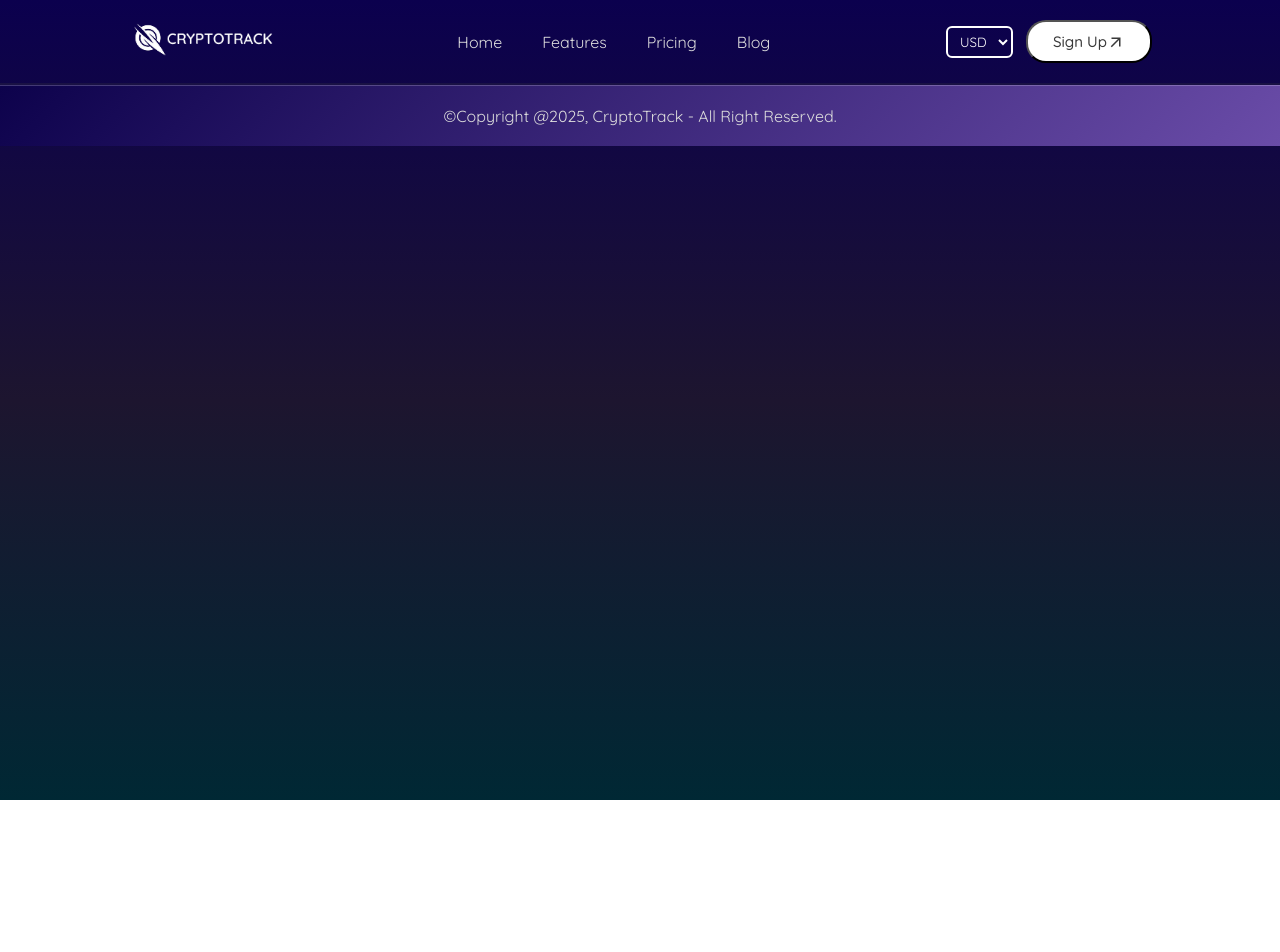
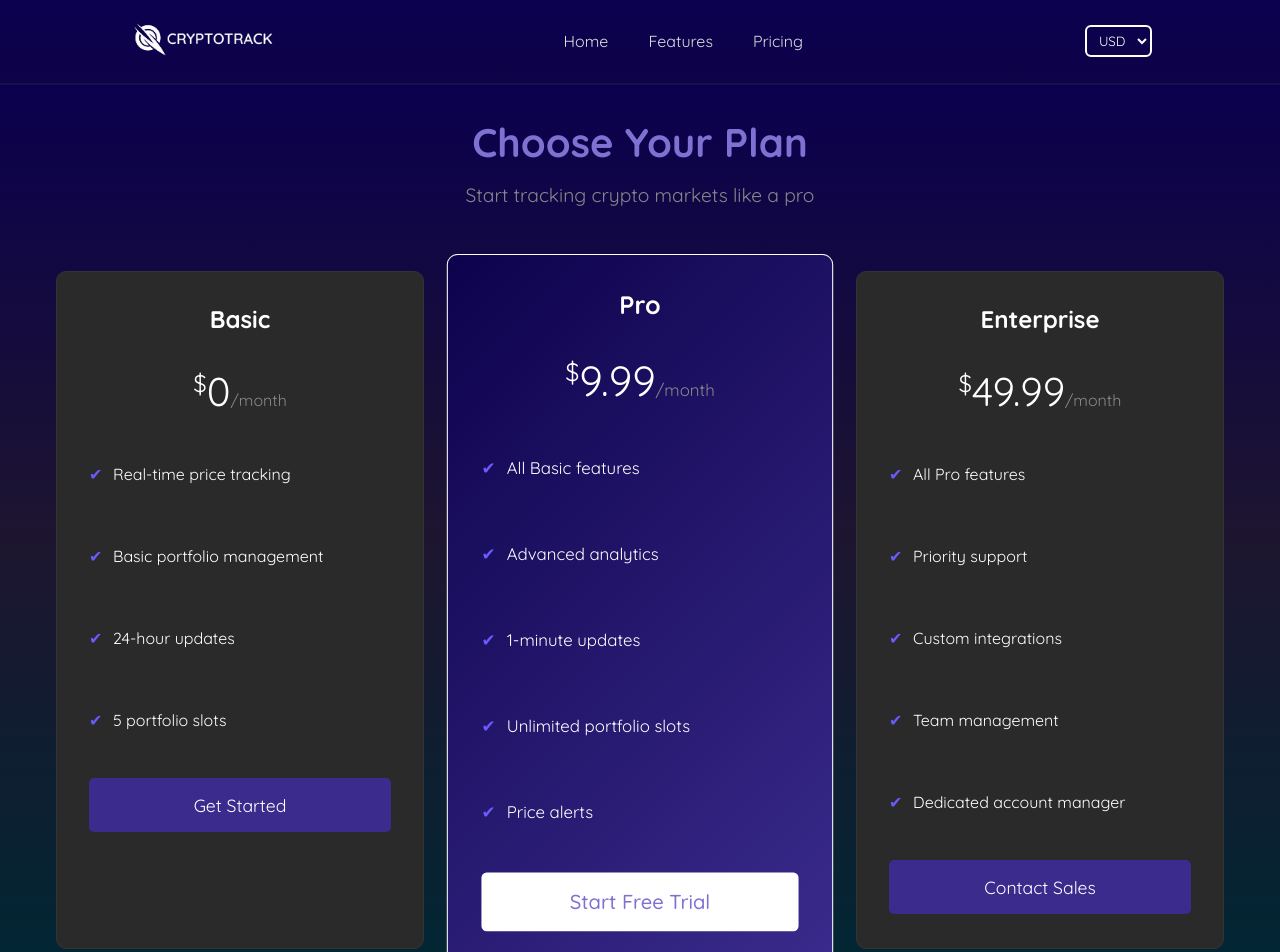
Before and after one commit to thegoofy-dev/crpytoTrack, a React (Vite) app: page /pricing in a window 1280 px wide. Shown: the top 952 px of the page. Before the commit the page ends 800 px from the top, so only its background shows below. Built offline with nearby package versions, Linux system fonts and the light colour scheme; no server answers.

Commit message:
Add Pricing page with styles; update Navbar and App to include Pricing route

```diff
--- a/src/App.tsx
+++ b/src/App.tsx
@@ -4,6 +4,7 @@ import Home from "./pages/Home/Home";
 import Coin from "./pages/Coin/Coin";
 import Footer from './components/Footer/Footer';
 import Features from './pages/Features/Features';
+import Pricing from './pages/Pricing/Pricing';
 
 const App = () => {
   return (
@@ -13,6 +14,7 @@ const App = () => {
         <Route path="/" element={<Home />} />
         <Route path="/coin/:coinId" element={<Coin />} />
         <Route path="/features" element={<Features />} />
+        <Route path="/pricing" element={<Pricing />} />
       </Routes>
       <Footer />
     </div>
--- a/src/components/Footer/Footer.css
+++ b/src/components/Footer/Footer.css
@@ -1,25 +1,8 @@
 .footer {
-    padding: 20px;
-    background: linear-gradient(135deg, #0D024C, #6a4ca8); /* Matching gradient */
-    color: #fff; /* White text for contrast */
     text-align: center;
-    font-family: "Arial", sans-serif;
-    border-top: 1px solid rgba(255, 255, 255, 0.2); /* Subtle border for separation */
+    margin: auto;
+    max-width: 80%;
+    border-top:1px solid #989898;
+    padding: 15px 0px;
+    font-size: 13px;
 }
-
-.footer p {
-    margin: 0;
-    font-size: 1rem;
-    color: #dcdcdc; /* Light gray for subtle contrast */
-}
-
-.footer a {
-    color: #fff; /* White links */
-    text-decoration: none;
-    font-weight: bold;
-    transition: color 0.3s ease;
-}
-
-.footer a:hover {
-    color: #6a4ca8; /* Light purple on hover */
-}
--- a/src/components/Navbar/Navbar.tsx
+++ b/src/components/Navbar/Navbar.tsx
@@ -1,34 +1,32 @@
 import "./Navbar.css";
 import logo from "../../assets/logo.png";
 import { useContext } from "react";
-import { MdArrowOutward } from "react-icons/md";
 import { CoinContext } from "../../contexts/CoinContext";
 import { Link } from "react-router-dom";
 
 const Navbar = () => {
-
   const { setCurrency } = useContext(CoinContext);
 
   const currencyHandler = async (e: React.ChangeEvent<HTMLSelectElement>) => {
     switch (e.target.value) {
       case "usd": {
-                setCurrency({ name: "usd", symbol: "$" })
+        setCurrency({ name: "usd", symbol: "$" });
         break;
       }
       case "eur": {
-                setCurrency({ name: "eur", symbol: "€" })
+        setCurrency({ name: "eur", symbol: "€" });
         break;
       }
       case "inr": {
-                setCurrency({ name: "inr", symbol: "₹" })
+        setCurrency({ name: "inr", symbol: "₹" });
         break;
       }
       default: {
-                setCurrency({ name: "usd", symbol: "$" })
+        setCurrency({ name: "usd", symbol: "$" });
         break;
       }
     }
-    }
+  };
   return (
     <div className="nav">
       <Link to={`/`}>
@@ -41,8 +39,9 @@ const Navbar = () => {
         <Link to={`/features`}>
           <li>Features</li>
         </Link>
+        <Link to={`/pricing`}>
           <li>Pricing</li>
-                <li>Blog</li>
+        </Link>
       </ul>
       <div className="nav-right">
         <select onChange={currencyHandler}>
@@ -50,12 +49,9 @@ const Navbar = () => {
           <option value="eur">EUR</option>
           <option value="inr">INR</option>
         </select>
-                <button className="signup">
-                    <span>Sign Up</span> <MdArrowOutward size={18} />
-                </button>
       </div>
     </div>
-    )
-}
+  );
+};
 
 export default Navbar;
--- a/src/pages/Features/Features.css
+++ b/src/pages/Features/Features.css
@@ -1,7 +1,7 @@
 .features {
     padding: 40px 20px;
     font-family: "Arial", sans-serif;
-    background: linear-gradient(135deg, #0D024C, #6a4ca8); /* Darker purplish gradient */
+    background: linear-gradient(#0b004e, #1d152f, #002834);
     color: #fff; /* Adjust text color for better contrast */
     min-height: 100vh; /* Ensure the page takes up the full viewport height */
 }
--- /dev/null
+++ b/src/pages/Pricing/Pricing.css
@@ -0,0 +1,120 @@
+/* Pricing.css */
+.pricing-container {
+  padding: 2rem;
+  text-align: center;
+  background: linear-gradient(#0b004e, #1d152f, #002834);
+  min-height: 100vh;
+  color: white;
+}
+
+.pricing-title {
+  font-size: 2.5rem;
+  margin-bottom: 1rem;
+  color: rgb(126, 113, 209);
+}
+
+.pricing-subtitle {
+  font-size: 1.2rem;
+  margin-bottom: 3rem;
+  color: #888;
+}
+
+.pricing-cards-container {
+  display: grid;
+  grid-template-columns: repeat(auto-fit, minmax(300px, 1fr));
+  gap: 2rem;
+  max-width: 1200px;
+  margin: 0 auto;
+  padding: 1rem;
+}
+
+.pricing-card {
+  background: #2a2a2a;
+  border-radius: 10px;
+  padding: 2rem;
+  transition: transform 0.3s ease;
+  border: 1px solid #333;
+}
+
+.pricing-card:hover {
+  transform: translateY(-5px);
+}
+
+.pricing-card.highlighted {
+  background: linear-gradient(135deg, #0d024c, #3a2b8c);
+  border-color: #ffffff;
+  transform: scale(1.05);
+}
+
+.price {
+  margin: 2rem 0;
+  font-size: 2.5rem;
+  color: white;
+}
+
+.currency {
+  font-size: 1.5rem;
+  vertical-align: super;
+}
+
+.period {
+  font-size: 1rem;
+  color: #888;
+}
+
+.features-list {
+  list-style: none;
+  padding: 0;
+  margin: 2rem 0;
+  text-align: left;
+}
+
+.features-list li {
+  margin: 1rem 0;
+  padding-left: 1.5rem;
+  position: relative;
+}
+
+.features-list li::before {
+  content: "✔";
+  color: #6a5bff;
+  position: absolute;
+  left: 0;
+}
+
+.plan-button {
+  background-color: #3a2b8c;
+  color: white;
+  border: none;
+  padding: 1rem 2rem;
+  border-radius: 5px;
+  cursor: pointer;
+  font-size: 1.1rem;
+  width: 100%;
+  transition: background-color 0.3s ease;
+}
+
+.plan-button:hover {
+  background-color: #2b1b8c;
+}
+
+.highlighted-btn {
+  background-color: #ffffff;
+  font-size: 1.2rem;
+  font-weight: 500;
+  color: rgb(126, 113, 209);
+}
+
+.highlighted-btn:hover {
+  background-color: #f0f0f0;
+}
+
+@media (max-width: 768px) {
+  .pricing-cards-container {
+    grid-template-columns: 1fr;
+  }
+
+  .pricing-card.highlighted {
+    transform: scale(1);
+  }
+}
--- /dev/null
+++ b/src/pages/Pricing/Pricing.tsx
@@ -0,0 +1,87 @@
+// PricingPage.tsx
+import React from "react";
+import "./Pricing.css";
+
+const Pricing: React.FC = () => {
+  const handleButtonClick = (plan: string) => {
+    console.log(`Selected plan: ${plan}`);
+  };
+
+  return (
+    <div className="pricing-container">
+      <h1 className="pricing-title">Choose Your Plan</h1>
+      <p className="pricing-subtitle">
+        Start tracking crypto markets like a pro
+      </p>
+
+      <div className="pricing-cards-container">
+        <div className="pricing-card">
+          <h2>Basic</h2>
+          <div className="price">
+            <span className="currency">$</span>
+            <span className="amount">0</span>
+            <span className="period">/month</span>
+          </div>
+          <ul className="features-list">
+            <li>Real-time price tracking</li>
+            <li>Basic portfolio management</li>
+            <li>24-hour updates</li>
+            <li>5 portfolio slots</li>
+          </ul>
+          <button
+            className="plan-button"
+            onClick={() => handleButtonClick("basic")}
+          >
+            Get Started
+          </button>
+        </div>
+
+        <div className="pricing-card highlighted">
+          <h2>Pro</h2>
+          <div className="price">
+            <span className="currency">$</span>
+            <span className="amount">9.99</span>
+            <span className="period">/month</span>
+          </div>
+          <ul className="features-list">
+            <li>All Basic features</li>
+            <li>Advanced analytics</li>
+            <li>1-minute updates</li>
+            <li>Unlimited portfolio slots</li>
+            <li>Price alerts</li>
+          </ul>
+          <button
+            className="plan-button highlighted-btn"
+            onClick={() => handleButtonClick("pro")}
+          >
+            Start Free Trial
+          </button>
+        </div>
+
+        <div className="pricing-card">
+          <h2>Enterprise</h2>
+          <div className="price">
+            <span className="currency">$</span>
+            <span className="amount">49.99</span>
+            <span className="period">/month</span>
+          </div>
+          <ul className="features-list">
+            <li>All Pro features</li>
+            <li>Priority support</li>
+            <li>Custom integrations</li>
+            <li>Team management</li>
+            <li>Dedicated account manager</li>
+          </ul>
+          <button
+            className="plan-button"
+            onClick={() => handleButtonClick("enterprise")}
+          >
+            Contact Sales
+          </button>
+        </div>
+      </div>
+    </div>
+  );
+};
+
+export default Pricing;
```
Lines whose indentation alone changed are shown as unchanged.
